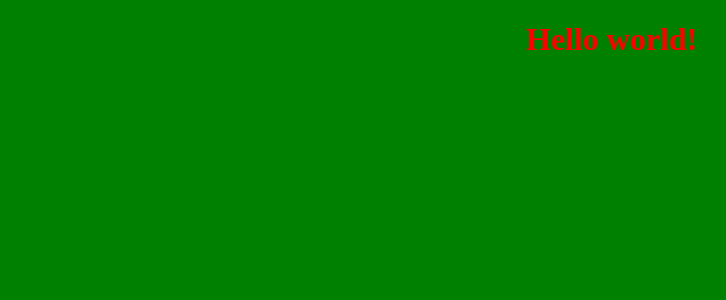
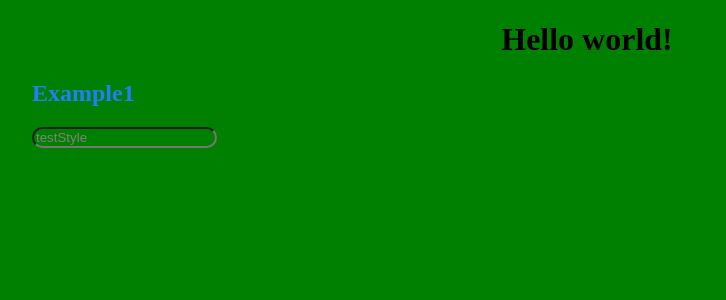
Before and after one commit to automation2013/react-web, a React app: page / in a window 1280 px wide. Shown: the top 300 px of the page, without its empty margins (28-754 px from the left). Built offline with nearby package versions, Linux system fonts and the light colour scheme.

Commit message:
引入postcss-preset-env 和 cssnano

```diff
--- a/package.json
+++ b/package.json
@@ -34,11 +34,13 @@
     "babel-loader": "^8.0.5",
     "clean-webpack-plugin": "^2.0.0",
     "css-loader": "^2.1.1",
+    "cssnano": "^4.1.10",
     "extract-text-webpack-plugin": "^4.0.0-beta.0",
     "html-webpack-plugin": "^3.2.0",
     "node-sass": "^4.11.0",
     "postcss": "^7.0.14",
     "postcss-loader": "^3.0.0",
+    "postcss-preset-env": "^6.6.0",
     "sass-loader": "^7.1.0",
     "style-loader": "^0.23.1",
     "webpack": "^4.29.6",
--- a/postcss.config.js
+++ b/postcss.config.js
@@ -6,5 +6,7 @@
 module.exports = {
     plugins: [
         require('autoprefixer'),
+        require('postcss-preset-env'),
+        require('cssnano'),
     ],
 };
--- a/src/app.js
+++ b/src/app.js
@@ -5,8 +5,7 @@
 import React, { Component } from 'react';
 import ReactDOM from 'react-dom';
 
-import './styles/common.css';
-import './styles/common.scss';
+import './styles/index.scss';
 
 import App from './pages/App';
 
--- a/src/pages/App.js
+++ b/src/pages/App.js
@@ -5,12 +5,18 @@
 
 import React, { Component } from 'react';
 
+// 业务页面
+import Expample1 from './expample1';
+
 class App extends Component {
     render() {
         return (
-            <h1>
-                Hello world!
-            </h1>
+            <div id="app">
+                <h1>
+                    Hello world!
+                </h1>
+                <Expample1 />
+            </div>
         )
     }
 }
--- /dev/null
+++ b/src/pages/expample1/index.js
@@ -0,0 +1,22 @@
+/**
+ * @file 组件
+ * @author automation13 <1271547283@qq.com>
+ */
+
+import React, { Component } from 'react';
+import './index.scss';
+
+class Example1 extends Component {
+    render() {
+        return (
+            <div id="example1">
+                <h2 className="title">
+                    Example1
+                </h2>
+                <input placeholder="testStyle" style={{borderRadius: '11px', appearance: 'none'}} />
+            </div>
+        );
+    }
+}
+
+export default Example1;
--- /dev/null
+++ b/src/pages/expample1/index.scss
@@ -0,0 +1,5 @@
+#example1{
+  .title{
+    color: #1F7DFF;
+  }
+}
--- a/src/styles/common.css
+++ /dev/null
@@ -1,3 +0,0 @@
-*{
-    color: red;
-}
--- a/src/styles/common.scss
+++ b/src/styles/common.scss
@@ -1,11 +1,15 @@
 *{
     background-color: green;
+    border-radius: 2px;
     h1{
         text-align: center;
+        border-radius: 4px;
     }
     input{
         &::placeholder {
             color: gray;
         }
     }
+    appearance: none;
+    margin-inline: 10px 20px;
 }
--- /dev/null
+++ b/src/styles/index.scss
@@ -0,0 +1,6 @@
+/**
+ * @file 全局样式的导入出口
+ * @author automation13 <1271547283@qq.com>
+ */
+@import "variable";
+@import "common";
--- /dev/null
+++ b/src/styles/variable.scss
@@ -0,0 +1,4 @@
+/**
+ * @file 全局变量设置，比如背景色，主题、字体等
+ * @author automation13 <1271547283@qq.com>
+ */
```
Also changed, not shown: 2 other files (tests, documents, lock files or other folders).
